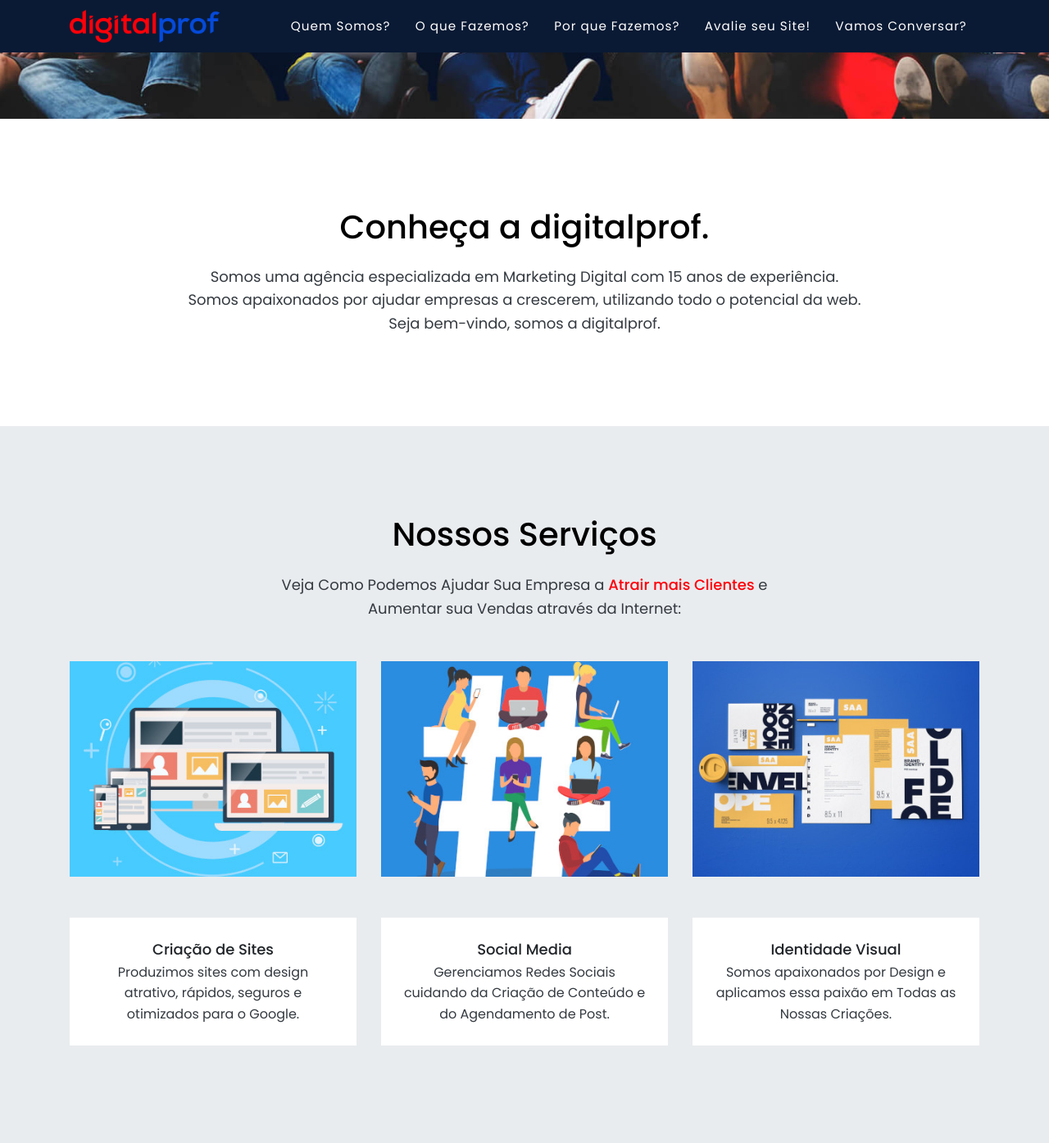
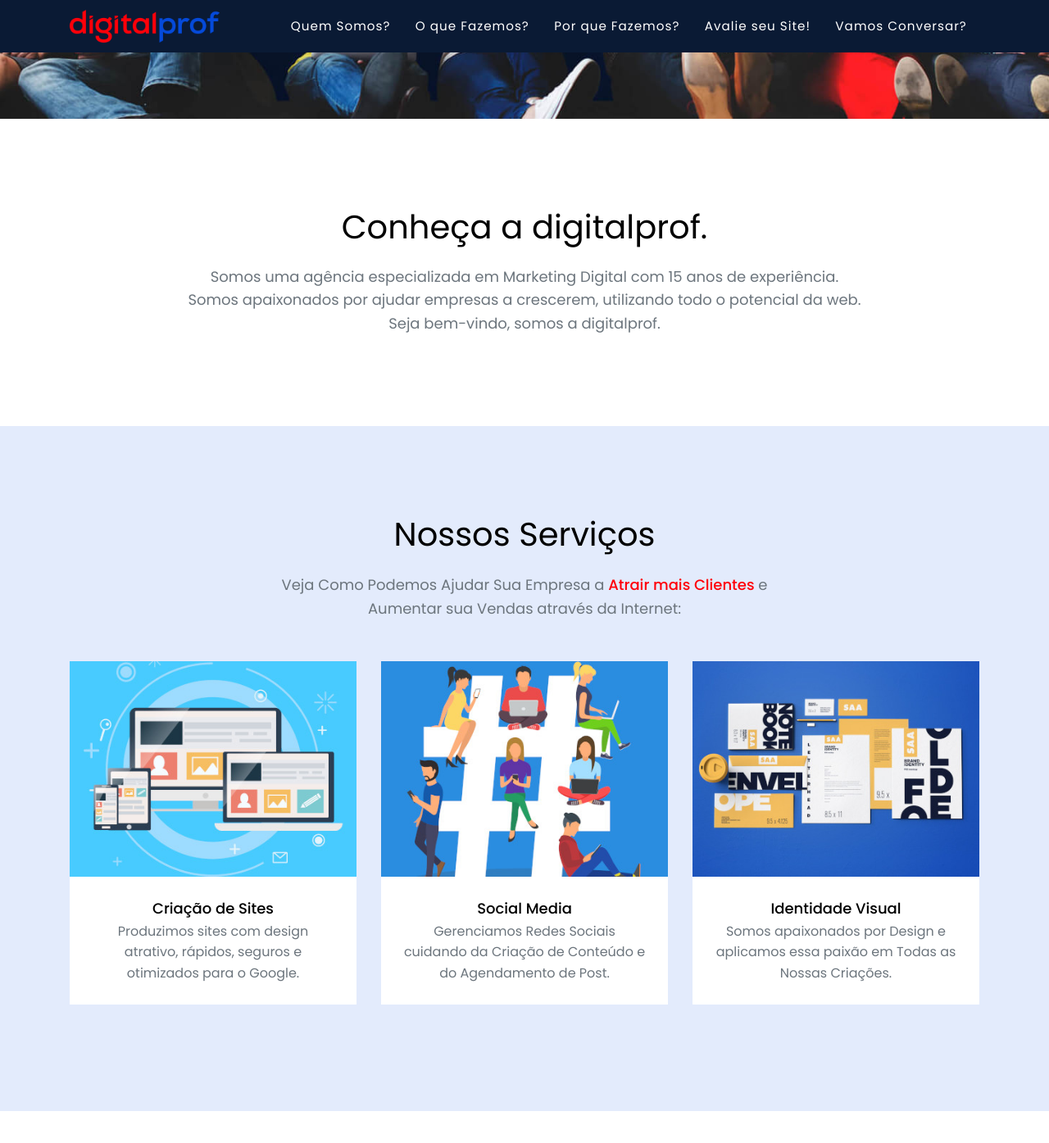
Before and after one commit to robsonkmarques/digitalprof, a Jekyll site: the page built from index.md, in a window 1280 px wide and 1400 px high, scrolled down 617 px. Shown: the top 1395 px of the window at 82% size. Built offline with Jekyll 4.4.1, drawn with Linux system fonts in a browser that asks for light colours; some web fonts are replaced.

Commit message:
text color modify

```diff
--- a/_sass/base/_custom.scss
+++ b/_sass/base/_custom.scss
@@ -3,7 +3,7 @@
   .text-muted {
     text-transform: none!important;
     font-style: normal!important;
-    color: $gray-800!important;
+    // color: $gray-900!important;
   }
 
   .text-uppercase {
@@ -11,11 +11,21 @@
   }
 
   .bg-light {
-    background-color:$gray-200!important;
+    background-color:$blue-light-dprof!important;
   }
 
   .text-light {
     color:$gray-100!important;
+  }
+
+  .service-heading {
+    color:$black!important;
+    font-weight: 600;
+  }
+
+  .subheading {
+    color:$black!important;
+    font-weight: 500;
   }
 
 
@@ -24,16 +34,23 @@
     font-weight: 500;
   }
 
+  h4 {
+    color:$black;
+    font-weight: 500;
+  }
+
   h2.section-heading {
     color:$black;
   }
 
+// Cor do texto em destaque
   .distak {
     color:$orange-dprof;
     font-weight: 500;
   }
 
-  .img-fluid {
+// Ajuste responsivo no espaço entre imagens na seçao clientes
+  .d-block {
     max-width: 100%;
     height: auto;
     margin-bottom: 50px;
--- a/_sass/base/_page.scss
+++ b/_sass/base/_page.scss
@@ -44,6 +44,7 @@ h1.section-heading {
 
   h2.section-heading {
     font-size: 40px;
+    font-weight: 400;
     margin-top: 0;
     margin-bottom: 15px;
     line-height: 1.6;
--- a/_sass/base/_variables.scss
+++ b/_sass/base/_variables.scss
@@ -15,4 +15,4 @@ $orange-dprof: #ff0009 !default;
 $blue-dprof: #054ada !default;
 $gray-dprof: #0a1a34 !default;
 $orange-light-dprof: #ff8880 !default;
-$blue-light-dprof: #b8c3d9 !default;
+$blue-light-dprof: #e3ebfc !default;
--- a/_sass/layout/_timeline.scss
+++ b/_sass/layout/_timeline.scss
@@ -55,7 +55,7 @@
       color: $white;
       border: 2px solid $orange-dprof;
       border-radius: 100%;
-      background-color: $primary;
+      background-color: $white;
       h4 {
         font-size: 10px;
         line-height: 14px;
```
